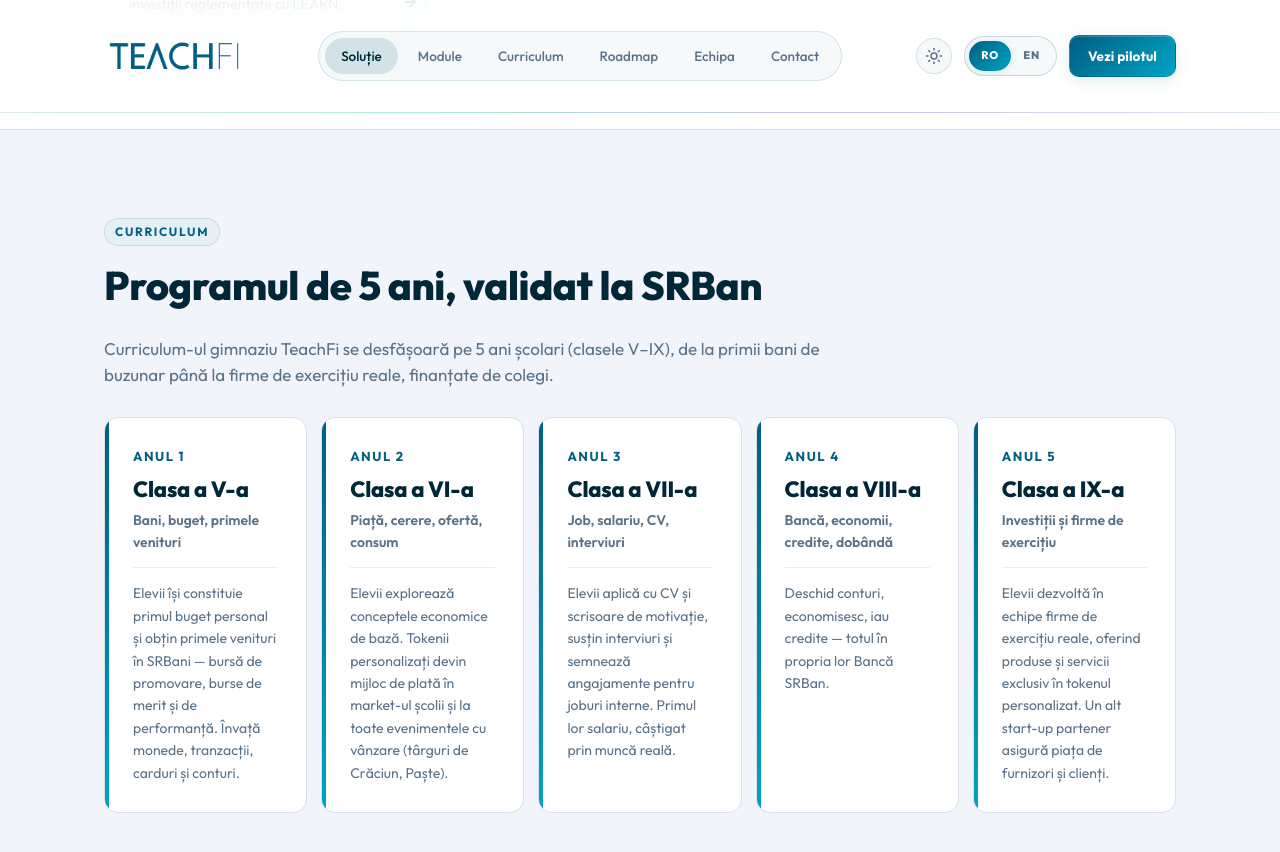
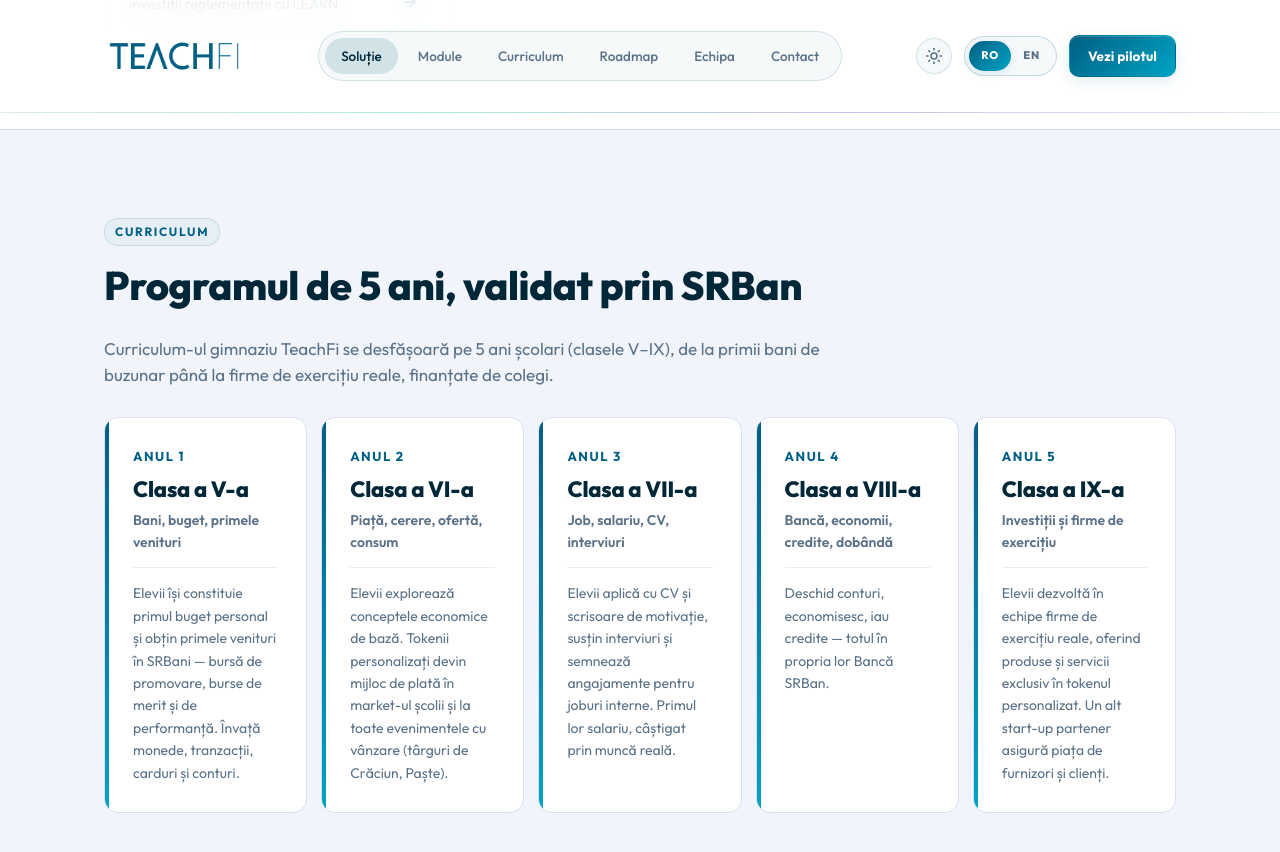
Before and after one commit to chenistdigital/teachfi, a Jekyll site: the page built from index.html, in a window 1280 px wide and 900 px high, scrolled down 6068 px. Shown: the top 852 px of the window. Built offline with Jekyll 4.4.1, drawn with Linux system fonts in a browser that asks for light colours.

Commit message:
Curriculum heading: 'validat la' → 'validat prin' SRBan

```diff
--- a/en/index.html
+++ b/en/index.html
@@ -272,7 +272,7 @@ permalink: /en/
 <section id="curriculum" class="section section-alt">
   <div class="wrap">
     <span class="kicker">Curriculum</span>
-    <h2 class="section-title">A 5-year program, validated at SRBan</h2>
+    <h2 class="section-title">A 5-year program, validated through SRBan</h2>
     <p class="lead">The TeachFi middle-school curriculum runs across 5 school years (grades 5–9), from a student's first pocket money to real practice firms funded by their classmates.</p>
     <div class="curriculum">
       <article class="year">
--- a/index.html
+++ b/index.html
@@ -272,7 +272,7 @@ permalink: /
 <section id="curriculum" class="section section-alt">
   <div class="wrap">
     <span class="kicker">Curriculum</span>
-    <h2 class="section-title">Programul de 5 ani, validat la SRBan</h2>
+    <h2 class="section-title">Programul de 5 ani, validat prin SRBan</h2>
     <p class="lead">Curriculum-ul gimnaziu TeachFi se desfășoară pe 5 ani școlari (clasele V–IX), de la primii bani de buzunar până la firme de exercițiu reale, finanțate de colegi.</p>
     <div class="curriculum">
       <article class="year">
```
